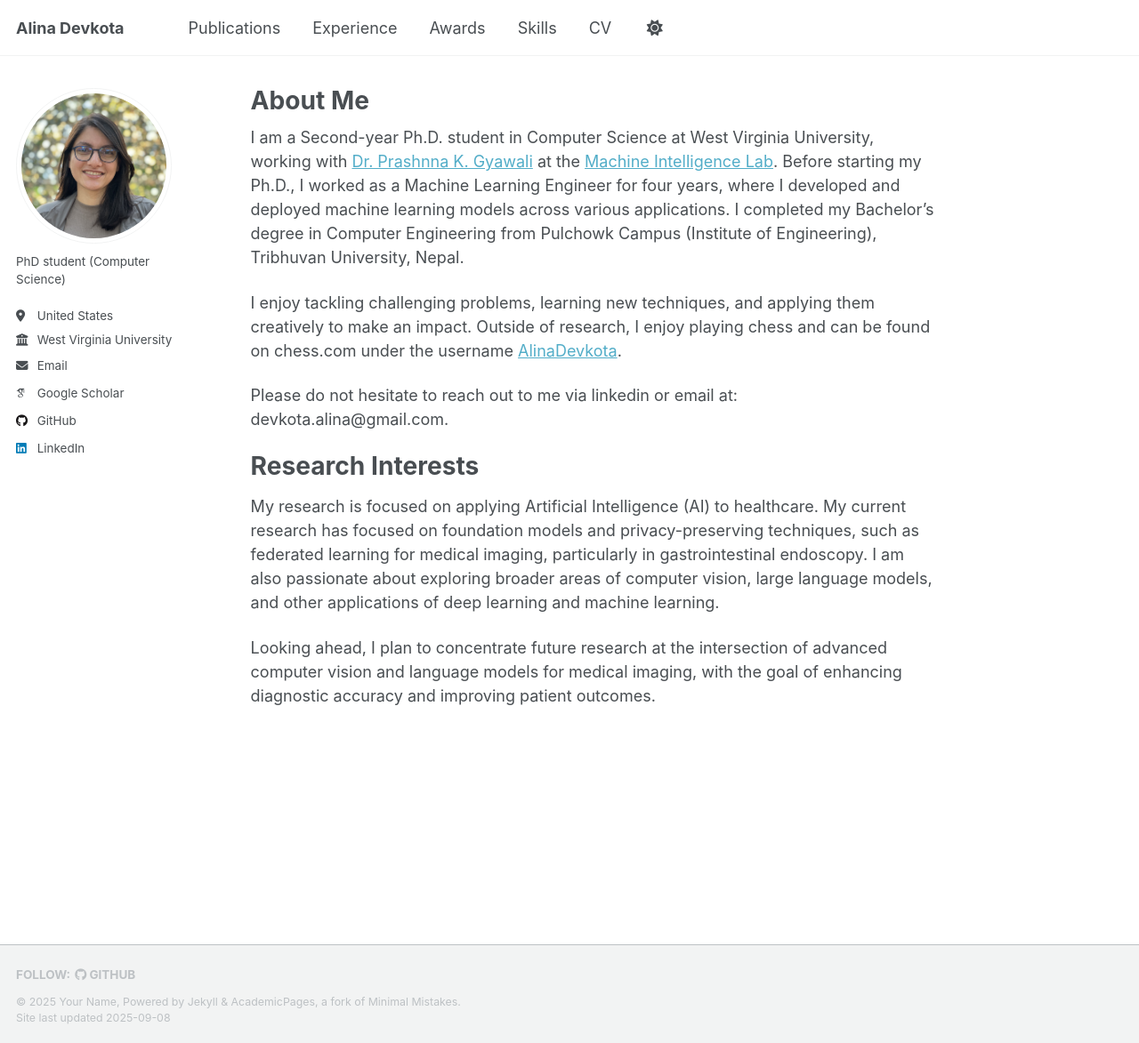
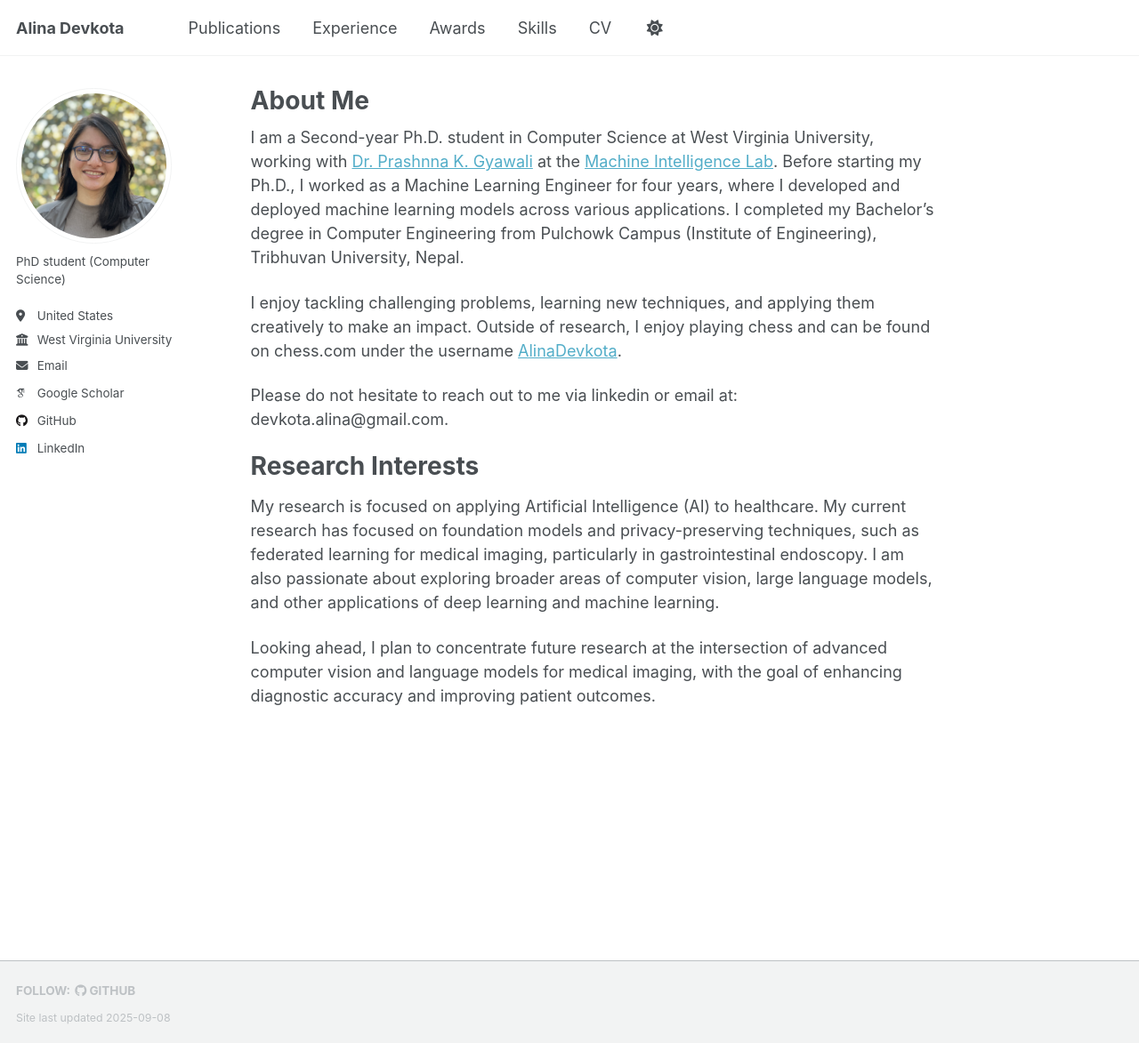
Before and after one commit to alinadevkota/Portfolio, a Jekyll site: the page built from _pages/about.md, in a window 1280 px wide and 1173 px high. Shown: the whole window at 89% size. Built offline with Jekyll 4.4.1, drawn with Linux system fonts in a browser that asks for light colours; some web fonts are replaced; a script that is not in the unit is left out.

```diff
--- a/_includes/footer.html
+++ b/_includes/footer.html
@@ -17,6 +17,6 @@
 {% endif %}
 
 <div class="page__footer-copyright">
-  &copy; {{ site.time | date: '%Y' }} {{ site.name | default: site.title }}, {{ site.data.ui-text[site.locale].powered_by | default: "Powered by" }} <a href="http://jekyllrb.com" rel="nofollow">Jekyll</a> &amp; <a href="https://github.com/academicpages/academicpages.github.io">AcademicPages</a>, a fork of <a href="https://mademistakes.com/work/minimal-mistakes-jekyll-theme/" rel="nofollow">Minimal Mistakes</a>.<br />
+  <!-- &copy; {{ site.time | date: '%Y' }} {{ site.name | default: site.title }}, {{ site.data.ui-text[site.locale].powered_by | default: "Powered by" }} <a href="http://jekyllrb.com" rel="nofollow">Jekyll</a> &amp; <a href="https://github.com/academicpages/academicpages.github.io">AcademicPages</a>, a fork of <a href="https://mademistakes.com/work/minimal-mistakes-jekyll-theme/" rel="nofollow">Minimal Mistakes</a>.<br /> -->
   Site last updated {{ "now" | date: '%Y-%m-%d' }}
 </div>
```
